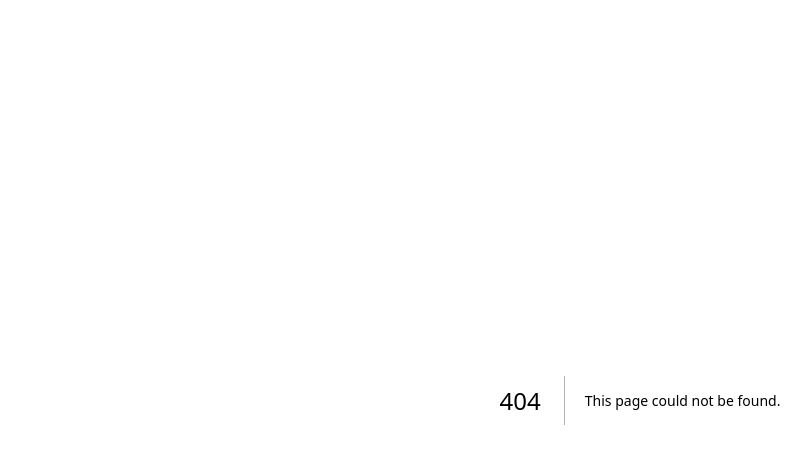
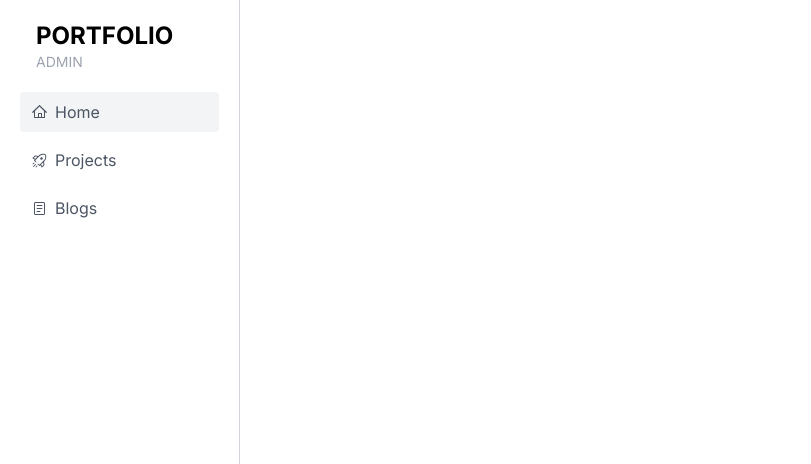
Before and after one commit to asheque33/my-portfolio-website, a Next.js app: page /admin in a window 1280 px wide. Before the commit this address had no page. Shown: the top 464 px of the page, without its empty margins (0-811 px from the left). Built offline with nearby package versions, Linux system fonts and the light colour scheme.

Commit message:
admin dashboard added

```diff
--- a/package.json
+++ b/package.json
@@ -11,6 +11,7 @@
   "dependencies": {
     "@emailjs/browser": "^4.3.3",
     "@heroicons/react": "^2.1.3",
+    "@radix-ui/react-icons": "^1.3.0",
     "next": "14.2.3",
     "react": "^18",
     "react-dom": "^18",
--- /dev/null
+++ b/src/app/(AdminLayout)/admin/page.tsx
@@ -0,0 +1,7 @@
+import React from "react";
+
+const AdminPage = () => {
+  return <div>AdminPage</div>;
+};
+
+export default AdminPage;
--- /dev/null
+++ b/src/app/(AdminLayout)/components/SideNavigation.tsx
@@ -0,0 +1,60 @@
+"use client";
+import Link from "next/link";
+import React from "react";
+import { RocketIcon, ReaderIcon, HomeIcon } from "@radix-ui/react-icons";
+import { usePathname } from "next/navigation";
+
+const SideNavigation = () => {
+  const path = usePathname();
+  return (
+    <aside className="w-60 border-r border-gray-300 h-screen p-5 fixed left-0 bottom-0 top-0 bg-white">
+      <div>
+        <Link href={"/admin"}>
+          <h1 className="font-bold text-2xl uppercase space-x-3 px-4">
+            Portfolio
+          </h1>
+          <h1 className="font-normal text-sm text-gray-400 px-4">ADMIN</h1>
+        </Link>
+      </div>
+      <div className="mt-5">
+        <ul>
+          <li className="mb-2">
+            <Link
+              href={"/admin"}
+              className={`${
+                path === "/admin" ? "bg-gray-100" : ""
+              } hover:bg-gray-100 px-3 py-2 rounded text-gray-600 hover:text-gray-800 flex items-center gap-2`}
+            >
+              <HomeIcon />
+              Home
+            </Link>
+          </li>
+          <li className="mb-2">
+            <Link
+              href={"/admin/projects"}
+              className={`${
+                path === "/admin/projects" ? "bg-gray-100" : ""
+              } hover:bg-gray-100 px-3 py-2 rounded text-gray-600 hover:text-gray-800 flex items-center gap-2`}
+            >
+              <RocketIcon />
+              Projects
+            </Link>
+          </li>
+          <li className="mb-2">
+            <Link
+              href={"/admin/blogs"}
+              className={`${
+                path === "/admin/blogs" ? "bg-gray-100" : ""
+              } hover:bg-gray-100 px-3 py-2 rounded text-gray-600 hover:text-gray-800 flex items-center gap-2`}
+            >
+              <ReaderIcon />
+              Blogs
+            </Link>
+          </li>
+        </ul>
+      </div>
+    </aside>
+  );
+};
+
+export default SideNavigation;
--- /dev/null
+++ b/src/app/(AdminLayout)/layout.tsx
@@ -0,0 +1,13 @@
+import React from "react";
+import SideNavigation from "./components/SideNavigation";
+
+const AdminDashboardLayout = ({ children }: { children: React.ReactNode }) => {
+  return (
+    <>
+      <SideNavigation />
+      <div>{children}</div>
+    </>
+  );
+};
+
+export default AdminDashboardLayout;
```
Also changed, not shown: 1 other file (tests, documents, lock files or other folders).
